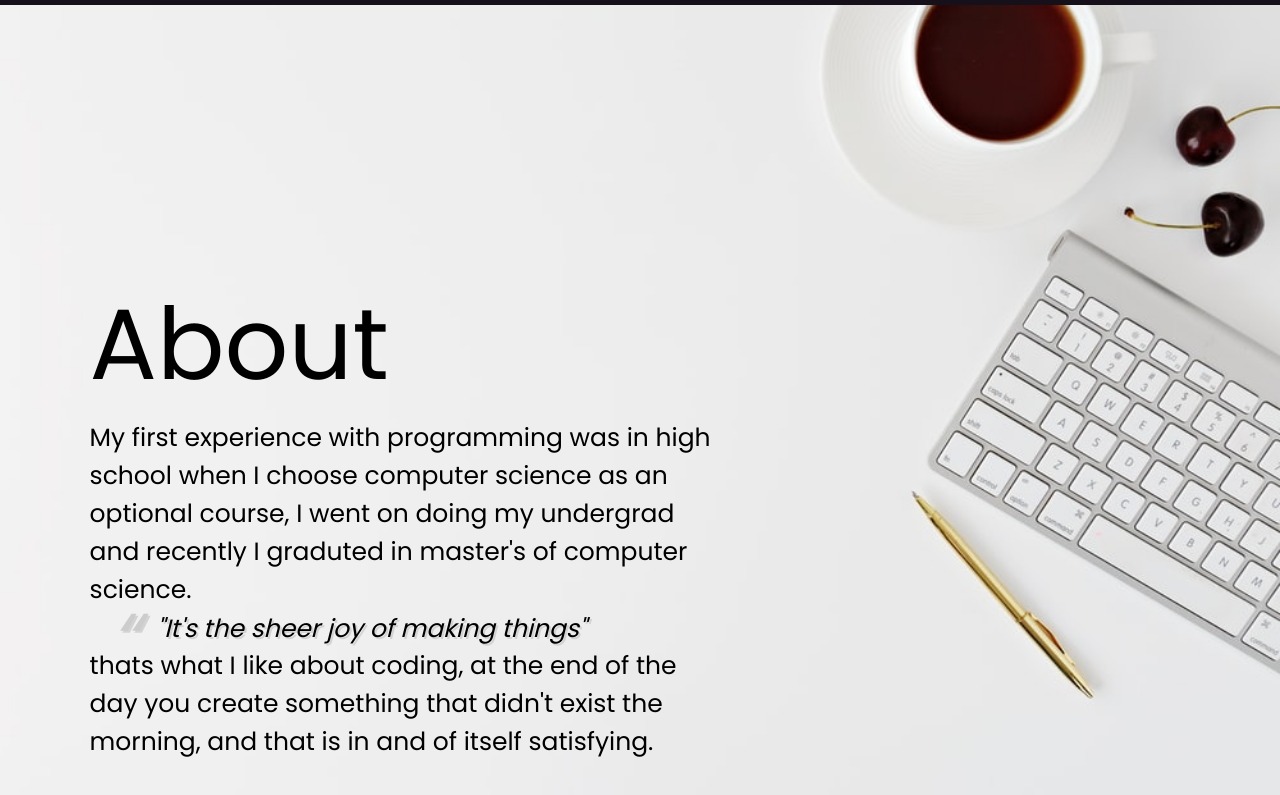
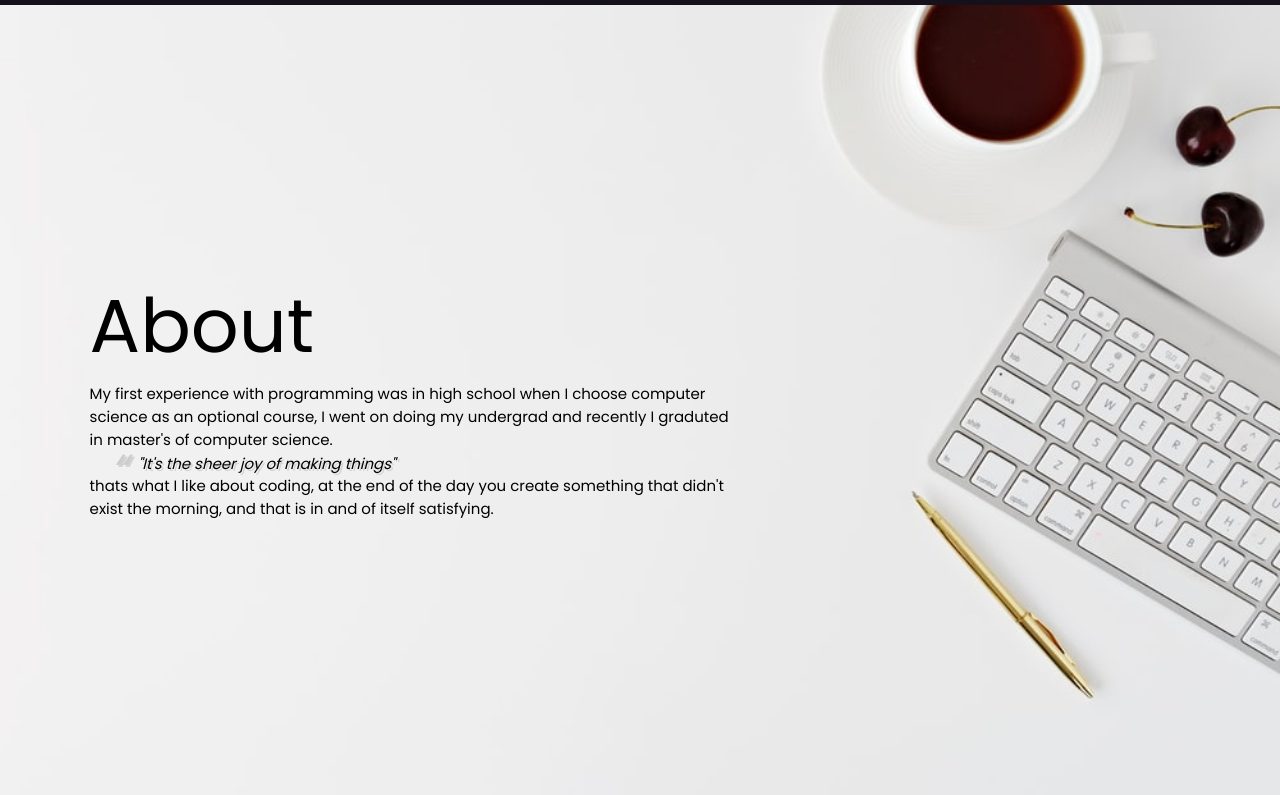
Before and after one commit to abhissheksharma/abhissheksharma.github.io, a plain HTML site: page index.html in a window 1280 px wide. Shown: the part 795-1590 px from the top of the page. Drawn offline with Linux system fonts and the light colour scheme.

Commit message:
Update style.css

```diff
--- a/style.css
+++ b/style.css
@@ -169,12 +169,12 @@ section .content{
 	position: relative;
 }
 .content .title{
-	font-size: 100px;
+	font-size: 75px;
 	font-family: 'poppins' sans-serif;
 }
 
 .content .about-details{
-	font-size: 25px;
+	font-size: 15px;
 	width: 50%;
 }
 .about-details p span{
```
